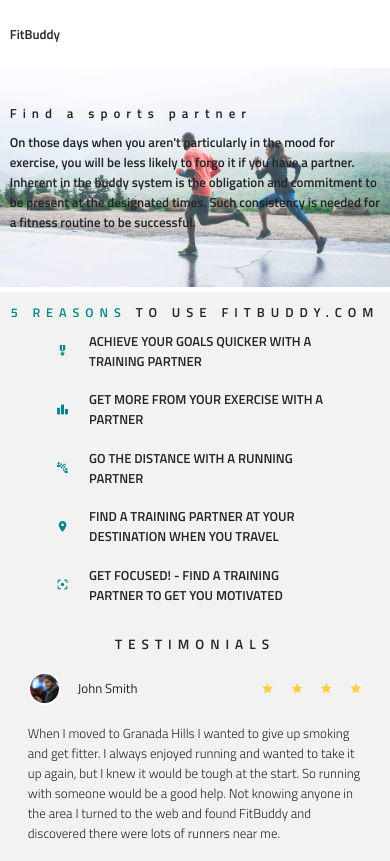
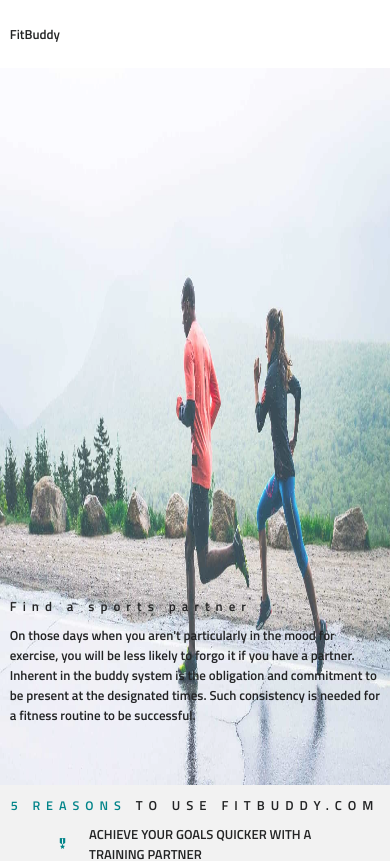
Before and after one commit to YehudaDavid03/FitBuddy, a React (Create React App) app: page / in a window 390 px wide. Shown: the top 861 px of the page. Built offline with nearby package versions, Linux system fonts and the light colour scheme.

Commit message:
home page re vamp plz lol

```diff
--- a/src/css/index.css
+++ b/src/css/index.css
@@ -120,12 +120,25 @@
 .home-main header {
   position: relative;
   text-align: center;
-  height: auto;
+  height: 100vh;
+}
+
+@media only screen and (max-width: 800px) {
+  .home-main header {
+    height: 85vh;
+  }
 }
 
 .home-main header img {
   height: auto;
   opacity: .8;
+  height: 100vh;
+}
+
+@media only screen and (max-width: 800px) {
+  .home-main header img {
+    height: 85vh;
+  }
 }
 
 .home-main header div {
```
